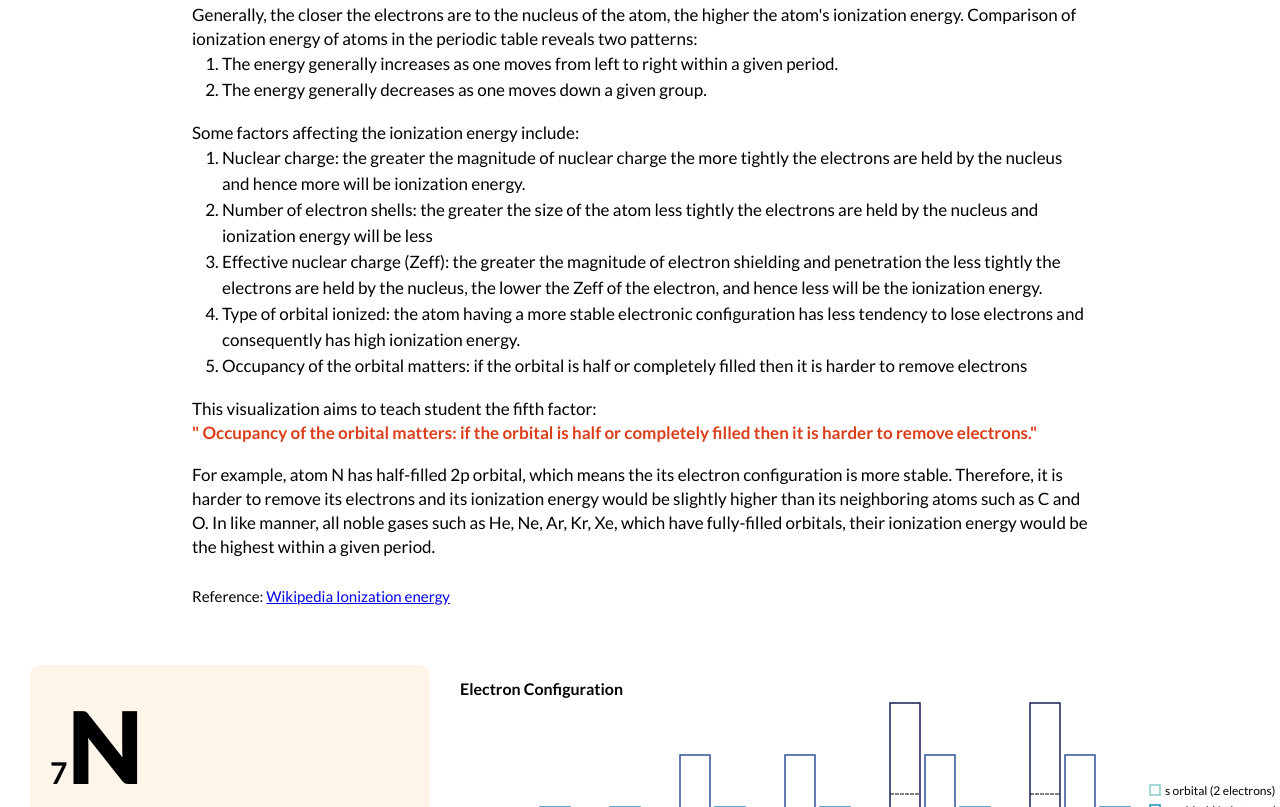
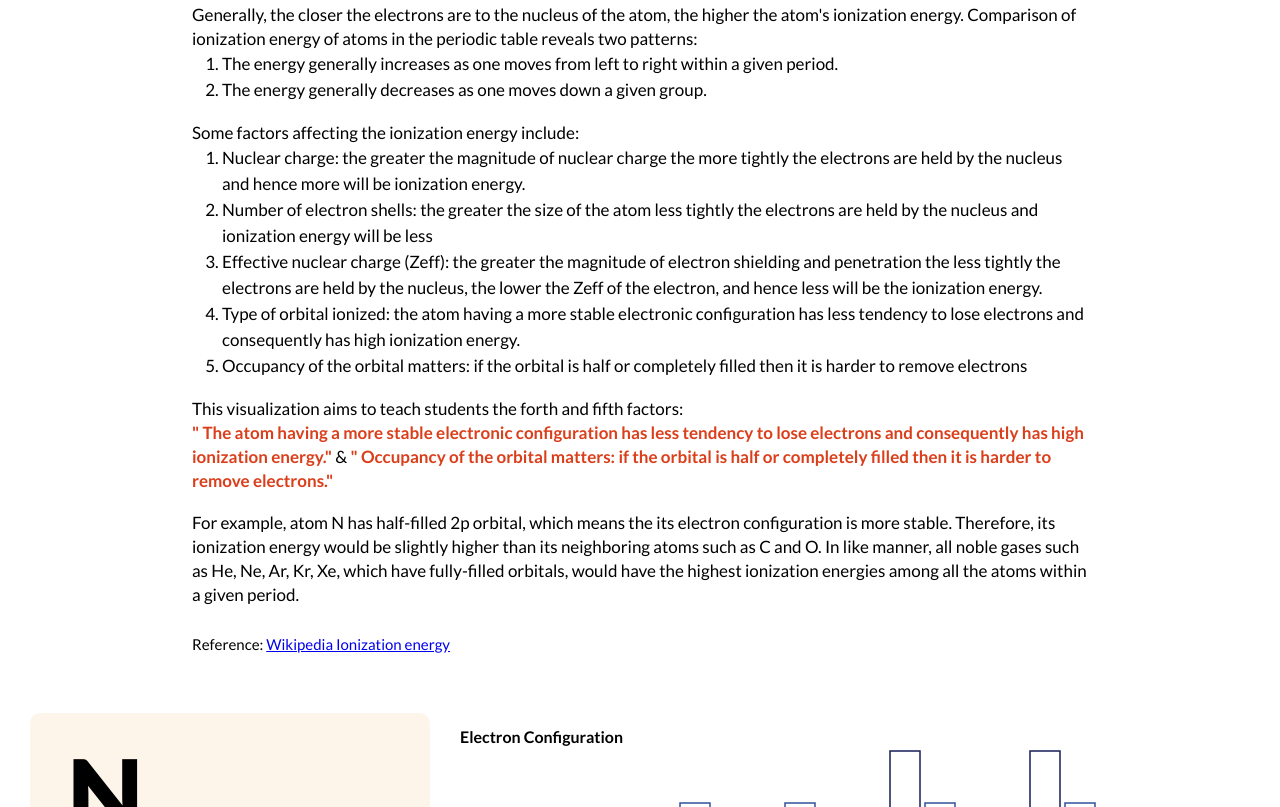
Before and after one commit to doraycweng/SI649_ind_project, a plain HTML site: page index.html in a window 1280 px wide. Shown: the part 437-1244 px from the top of the page. Drawn offline with nearby package versions, Linux system fonts and the light colour scheme.

Commit message:
edit text

```diff
--- a/index.html
+++ b/index.html
@@ -60,15 +60,16 @@
         </p>
     </br>
         <p class="content-text">
-            This visualization aims to teach student the fifth factor:
-        </br><span id="highlight">" Occupancy of the orbital matters: if the orbital is half or completely filled then it is harder to remove electrons."</span>
+            This visualization aims to teach students the forth and fifth factors:
+            </br><span id="highlight">" The atom having a more stable electronic configuration has less tendency to lose electrons and consequently has high ionization energy."</span> &
+            <span id="highlight">" Occupancy of the orbital matters: if the orbital is half or completely filled then it is harder to remove electrons."</span>
         </p>
     </br>
         <p class="content-text">
             For example, atom N has half-filled 2p orbital, which means the its electron configuration is more stable.
-            Therefore, it is harder to remove its electrons and its ionization energy would be slightly higher than its neighboring atoms such as C and O.
+            Therefore, its ionization energy would be slightly higher than its neighboring atoms such as C and O.
             In like manner, all noble gases such as He, Ne, Ar, Kr, Xe, which have fully-filled orbitals,
-            their ionization energy would be the highest within a given period.
+            would have the highest ionization energies among all the atoms within a given period.
         </p>
     </br>
         <p class="content-ref">
--- a/style.css
+++ b/style.css
@@ -246,8 +246,10 @@ li{
 }
 
 #highlight{
+    font-family: 'Lato', sans-serif;
     font-weight: 600;
     color:#DB3E1A;
+    /* background-color: rgba(219, 61, 26, 0.151) */
 }
 
 .content-ref{
```
